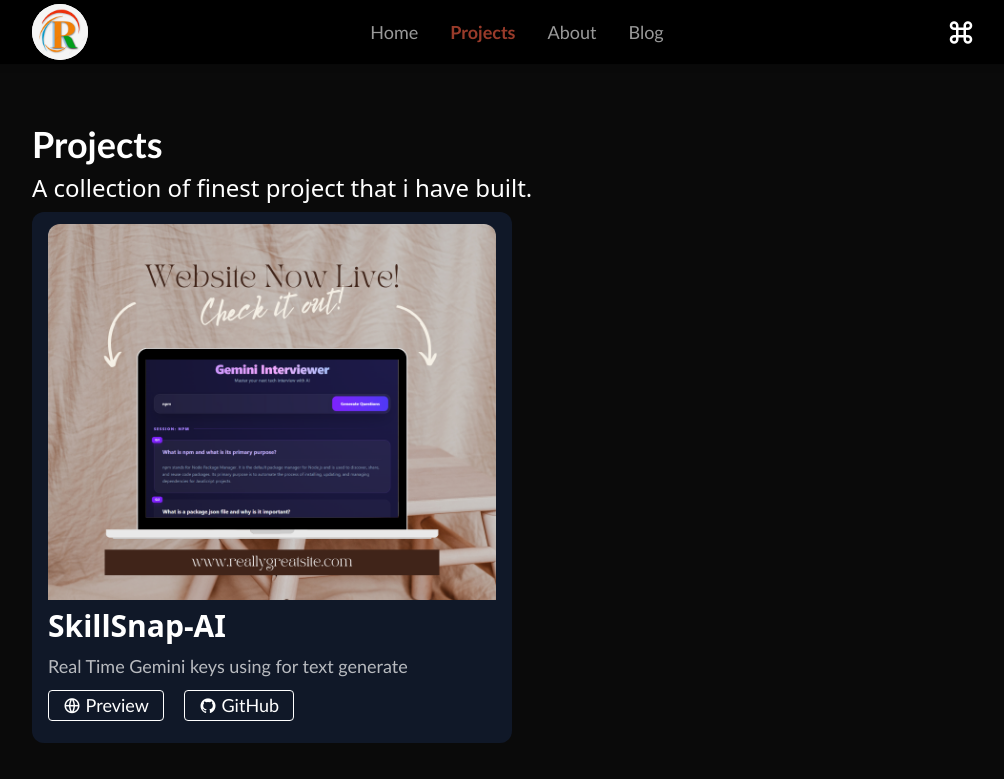
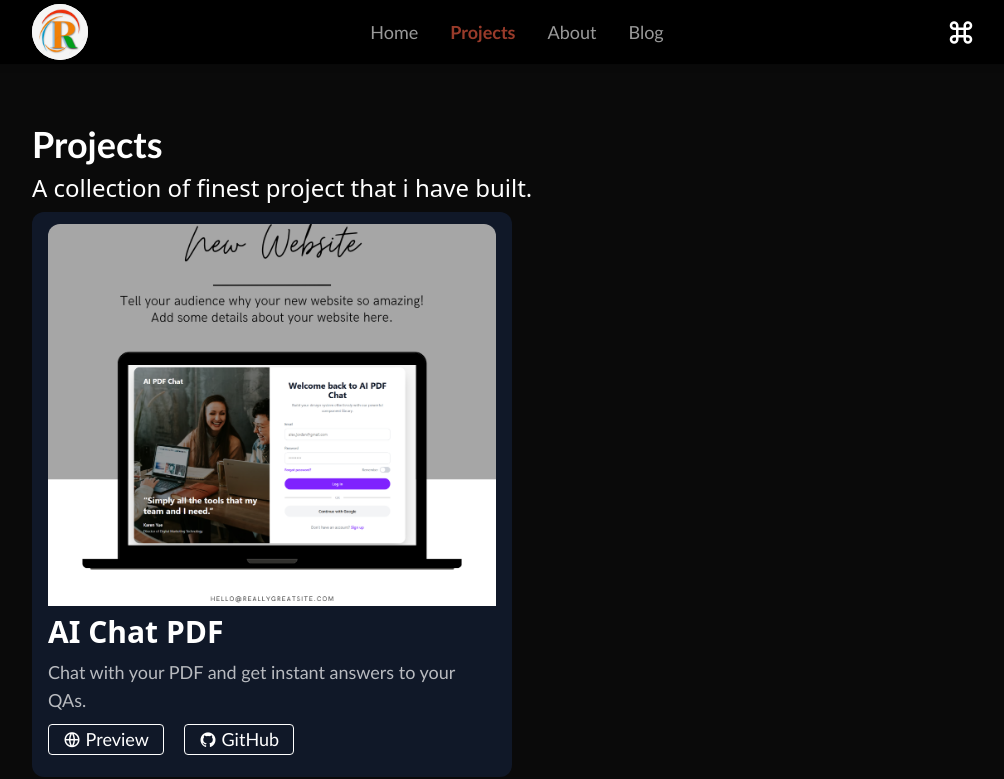
Before and after one commit to rajpal-singh-code/Portfolio--Rajpal, a React (Vite) app: page /projects in a window 1280 px wide. Shown: the top 779 px of the page, without its empty margins (136-1140 px from the left). Built offline with nearby package versions, Linux system fonts and the light colour scheme; the HTML template or start-up script is replaced by a standard one.

Commit message:
add some latest project

```diff
--- a/src/Component/Projects.jsx
+++ b/src/Component/Projects.jsx
@@ -9,11 +9,19 @@
 import gemini from "../assets/gemini.png"
 import GigFlow from "../assets/GigFlow.png"
 import CodeEditor from "../assets/CodeEditor.png"
+import AICHAT_Pdf from "../assets/AICHAT_Pdf.png"
 
 
 const Projects = () => {
 
   let data = [
+      {
+        img: AICHAT_Pdf,
+        heading: "AI Chat PDF",
+        description: "Chat with your PDF and get instant answers to your QAs.",
+        versel: "https://ai-pdf-chat-zk38.vercel.app/",
+        github: "https://github.com/rajpal-singh-code/AI-PDF-Chat"
+      },
       {
         img: gemini,
         heading: "SkillSnap-AI",
@@ -69,6 +77,13 @@
         description: "Uses HTML,TailwindCss,React ,JavaScript",
         versel: "https://refocuss-clone.vercel.app/",
         github: "https://github.com/rajpal-singh-code/Refocuss_Clone"
+      },
+      {
+        img: Portfilio,
+        heading: "Portfilio Website",
+        description: "Uses HTML,TailwindCss,React ,JavaScript",
+        versel: "https://portfolio-rajpal.vercel.app/",
+        github: "https://github.com/rajpal-singh-code/Portfolio--Rajpal"
       }
 
     ];
```
Also changed, not shown: src/assets/AICHAT_Pdf.png (added), src/assets/gemini.png.
